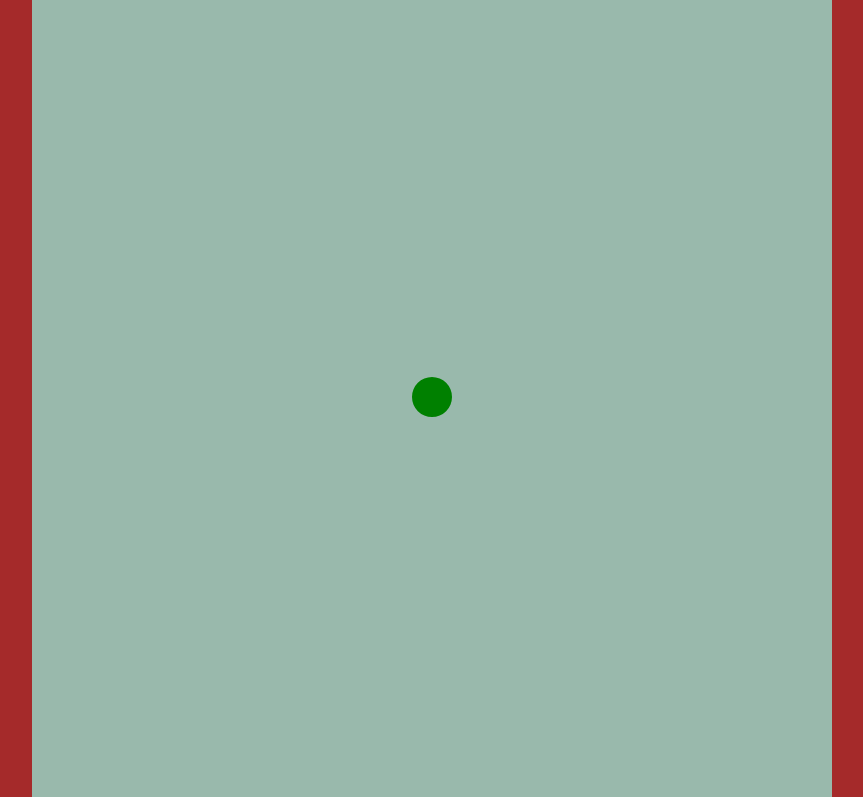
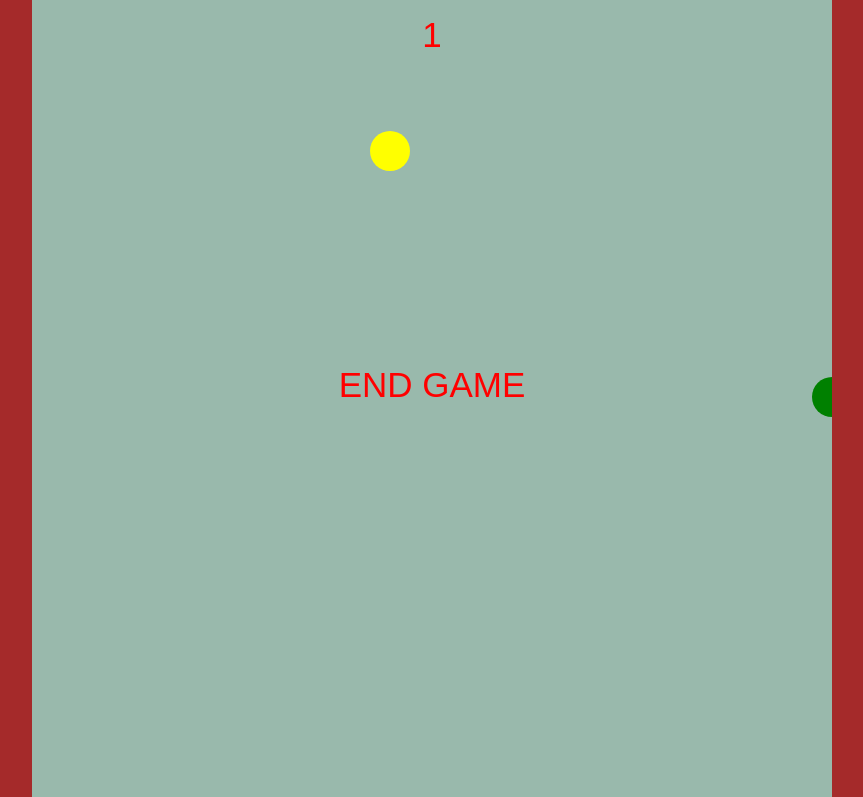
Before and after one commit to megamagomed/SNAKE, a plain HTML site: page index.html in a window 1280 px wide. Shown: the part 40-837 px from the top of the page, without its empty margins (208-1071 px from the left). Drawn offline with Linux system fonts and the light colour scheme.

Commit message:
Add files via upload

```diff
--- a/index.html
+++ b/index.html
@@ -38,26 +38,28 @@
 
         const CANVASWEIGHT = canvas.clientWidth;
         const CANVASHEIGHT = canvas.clientHeight;
-        let snakeSpeedX = 0;
+        let snakeSpeedX = 40;
         let snakeSpeedY = 0;
         let a = document.querySelector('body');
+        let flag = true;
+        let collisionFlag = true;
         a.addEventListener('keydown', controlSnake);
         function controlSnake(event) {
             console.log(event.keyCode);
             if (event.keyCode == 37) {
                 snakeSpeedY = 0;
-                snakeSpeedX = -3;
+                snakeSpeedX = -40;
             }
             if (event.keyCode == 38) {
-                snakeSpeedY = -3;
+                snakeSpeedY = -40;
                 snakeSpeedX = 0;
             }
             if (event.keyCode == 39) {
                 snakeSpeedY = 0;
-                snakeSpeedX = 3;
+                snakeSpeedX = 40;
             }
             if (event.keyCode == 40) {
-                snakeSpeedY = 3;
+                snakeSpeedY = 40;
                 snakeSpeedX = 0;
             }
         }
@@ -68,43 +70,96 @@
                 this.snakePositionY = CANVASHEIGHT / 2;
                 this.snakeThickness = '20';
                 this.snakeColor = 'green';
-                this.snakePositionsArc = [[this.snakePositionX - this.snakeThickness * 2, this.snakePositionY], [this.snakePositionX, this.snakePositionY]];
+                this.mealForSnakeColor = 'yellow';
+                this.snakePositionsArc = [[this.snakePositionX, this.snakePositionY]];
+                this.mealForSnakePositionX = Math.floor(Math.random() * 361);
+                this.mealForSnakePositionY = Math.floor(Math.random() * 361);
             }
             render() {
-                ctx.beginPath();
-                for (let i = 0; i < this.snakePositionsArc.length; i++) {
+
+                ctx.fillStyle = this.snakeColor;
+                for (let i = this.snakePositionsArc.length - 1; i >= 0; i--) {
+                    ctx.beginPath();
                     ctx.arc(this.snakePositionsArc[i][0], this.snakePositionsArc[i][1], this.snakeThickness, 0, 2 * Math.PI)
+                    ctx.fill();
+                }
+                ctx.fillStyle = 'red'
+                ctx.font = '35px Arial '
+                ctx.textAlign = 'center'
+                ctx.fillText(this.snakePositionsArc.length, CANVASWEIGHT / 2, 50)
+                if (!collisionFlag) {
+                    this.endGame();
                 }
 
-                ctx.fillStyle = this.snakeColor;
-                ctx.fill();
-                this.collision();
+
 
             }
             update() {
-                this.snakePositionsArc.push([this.snakePositionsArc[this.snakePositionsArc.length - 1][0] + snakeSpeedX, this.snakePositionsArc[this.snakePositionsArc.length - 1][1] + snakeSpeedY]);
-                this.snakePositionsArc.shift();
+                if (collisionFlag) {
+                    this.snakePositionsArc.push([this.snakePositionsArc[this.snakePositionsArc.length - 1][0] + snakeSpeedX, this.snakePositionsArc[this.snakePositionsArc.length - 1][1] + snakeSpeedY]);
+                    this.snakePositionsArc.shift();
+                    if (this.mealForSnakePositionX == this.snakePositionsArc[this.snakePositionsArc.length - 1][0] && this.mealForSnakePositionY == this.snakePositionsArc[this.snakePositionsArc.length - 1][1]) {
+                        this.newMealPosition()
+                        this.snakePositionsArc.push([this.snakePositionsArc[this.snakePositionsArc.length - 1][0] + snakeSpeedX, this.snakePositionsArc[this.snakePositionsArc.length - 1][1] + snakeSpeedY]);
+                    }
+                }
 
-
+                this.collision();
             }
             run() {
                 this.render();
-                this.update();
+                this.mealForSnake();
+                if (flag) {
+                    this.update();
+                    flag = false
+                    setTimeout(() => { flag = true }, 130)
+                }
+
             }
             collision() {
-                if (this.snakePositionsArc[0][0] <= this.snakeThickness || this.snakePositionsArc[0][0] >= CANVASWEIGHT - this.snakeThickness) {
+
+                if ((this.snakePositionsArc[this.snakePositionsArc.length - 1][0] <= this.snakeThickness || this.snakePositionsArc[this.snakePositionsArc.length - 1][0] >= CANVASWEIGHT - this.snakeThickness)
+                    || (this.snakePositionsArc[this.snakePositionsArc.length - 1][1] <= this.snakeThickness || this.snakePositionsArc[this.snakePositionsArc.length - 1][1] >= CANVASHEIGHT - this.snakeThickness)) {
                     snakeSpeedX = 0;
                     snakeSpeedY = 0;
+                    collisionFlag = false;
                 }
-                if (this.snakePositionsArc[0][1] <= this.snakeThickness || this.snakePositionsArc[0][1] >= CANVASHEIGHT - this.snakeThickness) {
-                    snakeSpeedY = 0;
-                    snakeSpeedX = 0;
-                }
+
             }
             increaseSnake() {
                 this.snakePositionsArc = [[this.snakePositionX, this.snakePositionY]]
             }
+            mealForSnake() {
+                ctx.beginPath();
+                ctx.fillStyle = this.mealForSnakeColor;
+                ctx.arc(this.mealForSnakePositionX, this.mealForSnakePositionY, 20, 0, 2 * Math.PI);
+                ctx.fill();
+            }
+            newMealPosition() {
+                let arr = [];
+                for (let i = 1; i < 20; i++) {
+                    for (let j = 1; j < 20; j++) {
+                        arr.push([40 * i, 40 * j])
+                    }
+                }
+                console.log(arr);
+                let mealForSnakePositionX1 = Math.floor(Math.random() * 361);
+                let mealForSnakePositionY1 = Math.floor(Math.random() * 361);
 
+                if (mealForSnakePositionX1 == this.mealForSnakePositionX && mealForSnakePositionY1 == this.mealForSnakePositionY) {
+                    this.mealForSnakePositionX = mealForSnakePositionY1;
+                    this.mealForSnakePositionY = mealForSnakePositionX1;
+                } else {
+                    this.mealForSnakePositionX = mealForSnakePositionX1;
+                    this.mealForSnakePositionY = mealForSnakePositionY1;
+                }
+            }
+            endGame() {
+                ctx.fillStyle = 'red'
+                ctx.font = '35px Arial '
+                ctx.textAlign = 'center'
+                ctx.fillText('END GAME', CANVASWEIGHT / 2, CANVASHEIGHT / 2)
+            }
         }
 
         let game = new Game();
```
